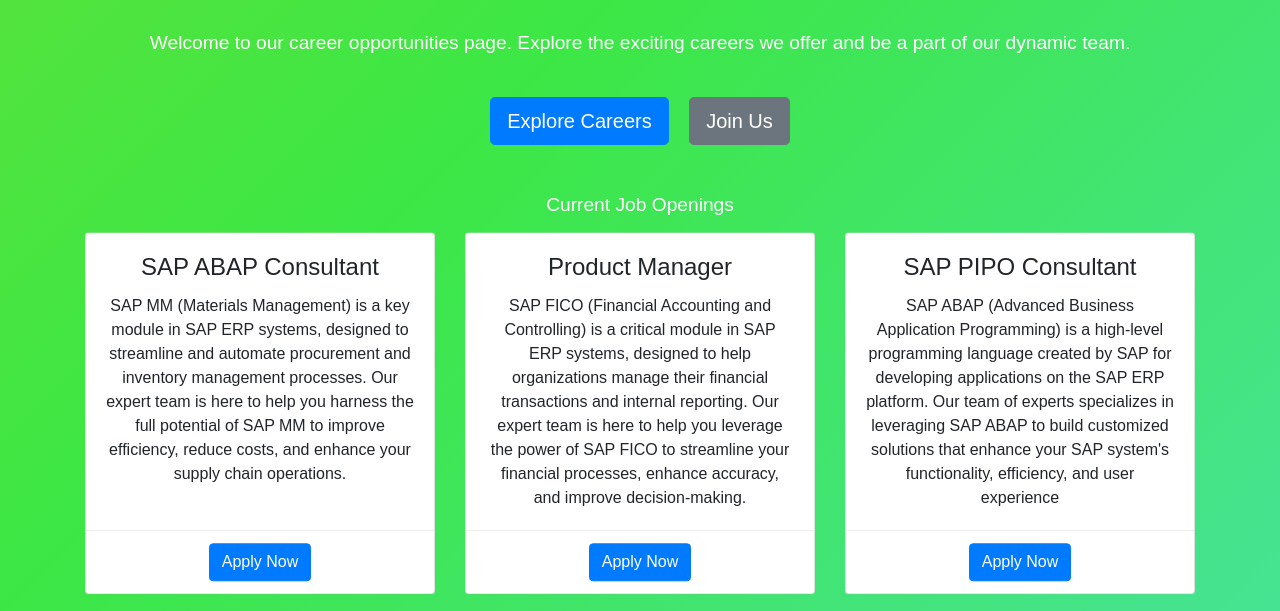
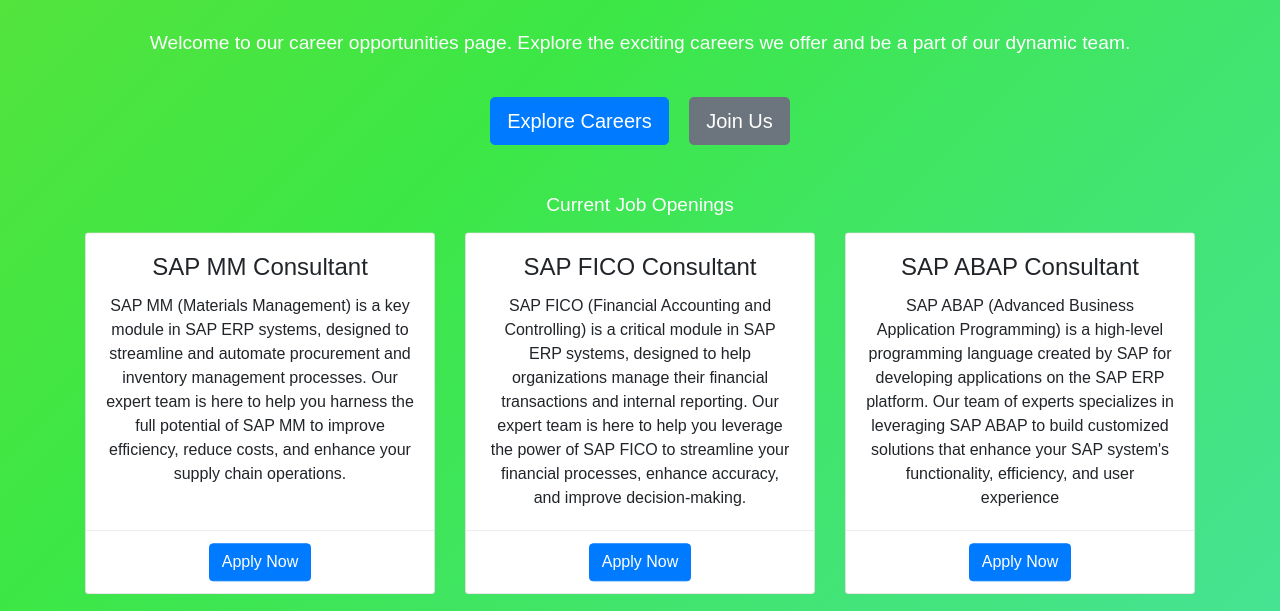
Before and after one commit to Satyaprasadjena1/jio_Tech, a plain HTML site: page current_O.html in a window 1280 px wide. Shown: the part 189-800 px from the top of the page. Drawn offline with nearby package versions, Linux system fonts and the light colour scheme.

Commit message:
headings

```diff
--- a/current_O.html
+++ b/current_O.html
@@ -69,7 +69,7 @@
                 <div class="col-md-4 mb-4">
                     <div class="card h-100 animated-card">
                         <div class="card-body">
-                            <h5 class="card-title">SAP ABAP Consultant</h5>
+                            <h5 class="card-title">SAP MM Consultant</h5>
                             <p class="card-text">SAP MM (Materials Management) is a key module in SAP ERP systems, designed to streamline and automate procurement and inventory management processes. Our expert team is here to help you harness the full potential of SAP MM to improve efficiency, reduce costs, and enhance your supply chain operations.</p>
                         </div>
                         <div class="card-footer">
@@ -80,7 +80,7 @@
                 <div class="col-md-4 mb-4">
                     <div class="card h-100 animated-card">
                         <div class="card-body">
-                            <h5 class="card-title">Product Manager</h5>
+                            <h5 class="card-title">SAP FICO Consultant</h5>
                             <p class="card-text">SAP FICO (Financial Accounting and Controlling) is a critical module in SAP ERP systems, designed to help organizations manage their financial transactions and internal reporting. Our expert team is here to help you leverage the power of SAP FICO to streamline your financial processes, enhance accuracy, and improve decision-making.</p>
                         </div>
                         <div class="card-footer">
@@ -91,7 +91,7 @@
                 <div class="col-md-4 mb-4">
                     <div class="card h-100 animated-card">
                         <div class="card-body">
-                            <h5 class="card-title">SAP PIPO Consultant</h5>
+                            <h5 class="card-title">SAP ABAP Consultant</h5>
                             <p class="card-text">SAP ABAP (Advanced Business Application Programming) is a high-level programming language created by SAP for developing applications on the SAP ERP platform. Our team of experts specializes in leveraging SAP ABAP to build customized solutions that enhance your SAP system's functionality, efficiency, and user experience</p>
                         </div>
                         <div class="card-footer">
```
